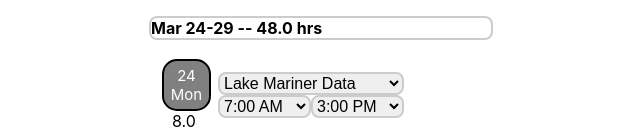
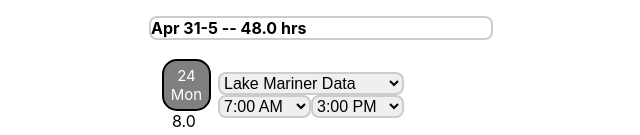
Before and after one commit to bradronto/bradronto.github.io, a React (Create React App) app in the folder timekeep/: page / in a window 1280 px wide. Shown: the top 135 px of the page, without its empty margins (321-961 px from the left). Built offline with nearby package versions, Linux system fonts and the light colour scheme.

Commit message:
and another..

```diff
--- a/timekeep/src/components/dates.js
+++ b/timekeep/src/components/dates.js
@@ -43,7 +43,7 @@ const generateTimeOptions = () => {
 
 const getMonth = () => {
   const today = new Date();
-  const firstDayOfWeek = new Date(today.setDate(today.getDate() - today.getDay()-6));
+  const firstDayOfWeek = new Date(today.setDate(today.getDate() - today.getDay()+1));
   const lastDayOfWeek = new Date(today.setDate(today.getDate() - today.getDay()+6));
 
   return(
```
Also changed, not shown: timekeep/src/components/a.js (added).
